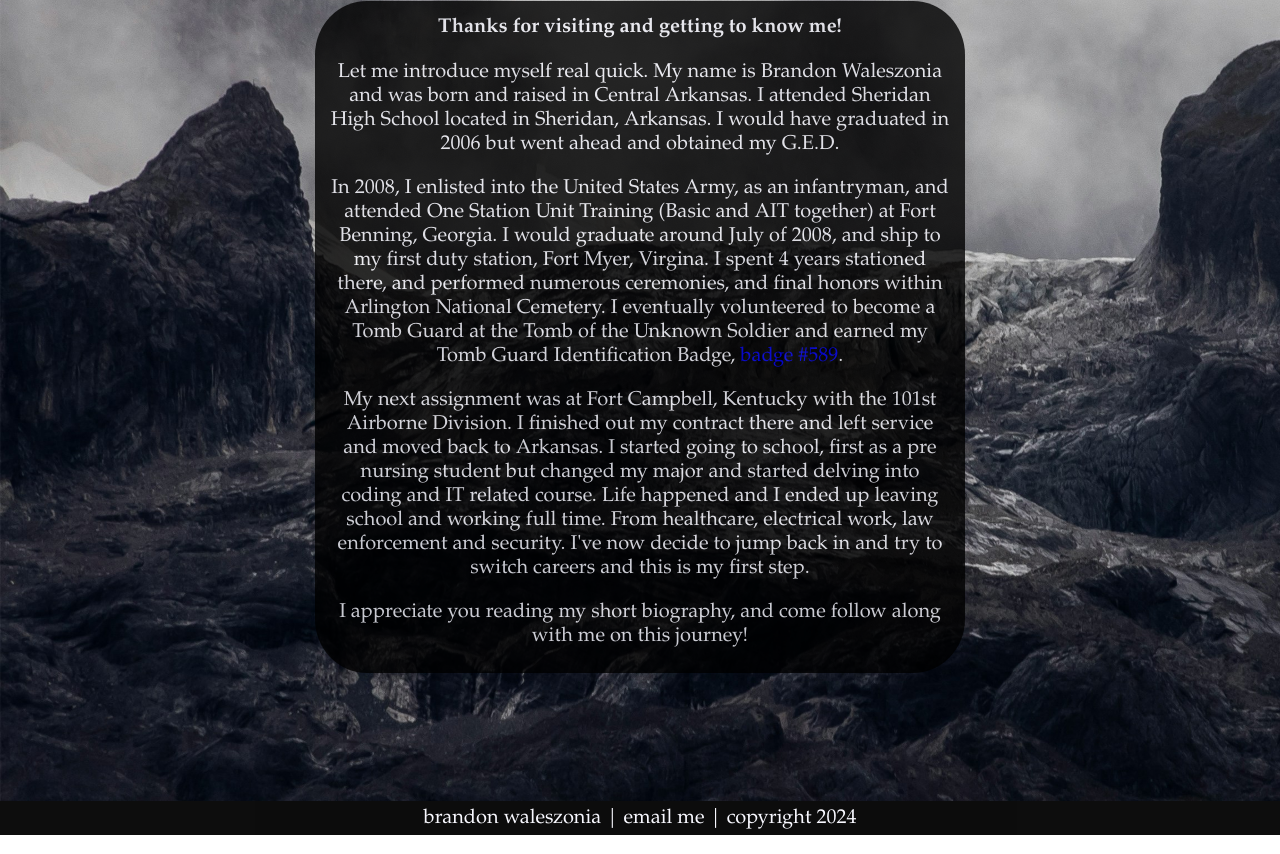
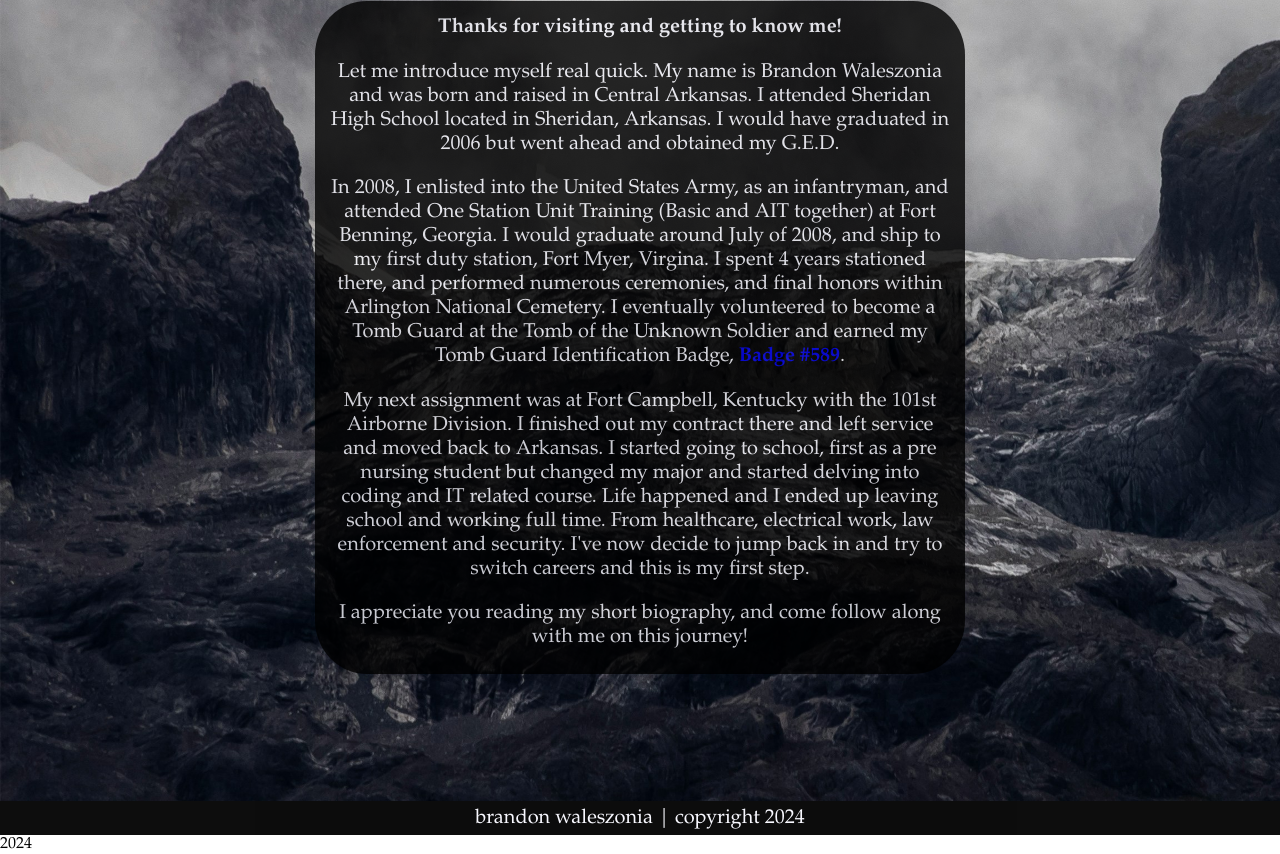
Before and after one commit to bran-waleszonia/bran-waleszonia-github.io, a plain HTML site: page index.html in a window 1280 px wide. Shown: the part 999-1853 px from the top of the page. Drawn offline with Linux system fonts and the light colour scheme.

Commit message:
Update index.html

```diff
--- a/index.html
+++ b/index.html
@@ -25,11 +25,11 @@
     <main>
         <section id="home">
             <img class="profile-picture" src="./resources/images/profile_picture.jpg">
-            <ul class="social-media">
+            <!--<ul class="social-media">
                 <li><a href="#">Facebook</a></li>
                 <li><a href="#">LinkedIn</a></li>
                 <li><a href="#">GitHub</a></li>
-            </ul>
+            </ul>-->
         </section>
         <section id="about-me">
             <div class="justify">
@@ -55,7 +55,7 @@
                     Tomb
                     of the
                     Unknown Soldier and earned my Tomb Guard Identification Badge, <a
-                        href="https://tombguard.org/guards/form" target="_blank">badge #589</a>.
+                        href="https://tombguard.org/guards/form" target="_blank"><strong>Badge #589</strong></a>.
                 </p>
                 <p>
                     My next assignment was at Fort Campbell, Kentucky with the 101st Airborne Division. I finished out
@@ -103,8 +103,12 @@
         <!-- Contact Me -->
         <!--<section id="contact-me"></section>-->
     </main>
-    <footer>brandon waleszonia | <a href="mailto:bran.waleszonia@gmail.com" target="_blank">email me</a> | copyright
+    <footer>brandon waleszonia<!-- | <a href="mailto:bran.waleszonia@gmail.com" target="_blank">email me</a>--> | copyright
         2024</footer>
 </body>
 
 </html>
+        2024</footer>
+</body>
+
+</html>
```
